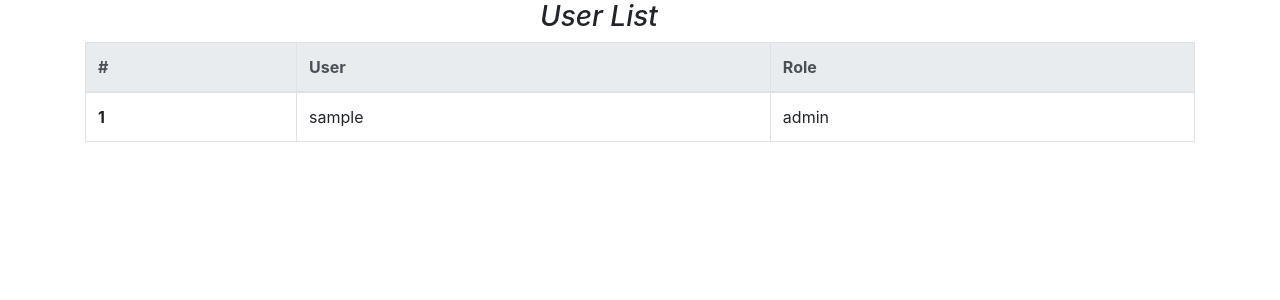
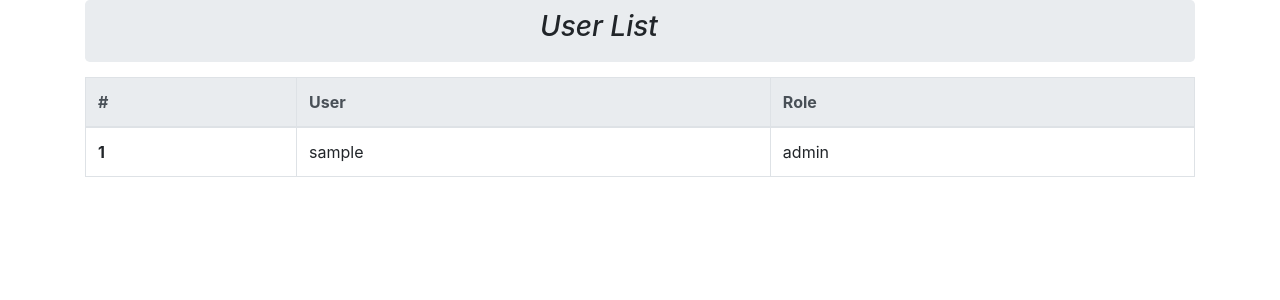
Before and after one commit to evgenyss/investing, a Flask app: page /admin/ in a window 1280 px wide. Shown: the part 58-358 px from the top of the page. Run offline with Flask 2, Linux system fonts and the light colour scheme; the visitor is signed in with stand-in values (Sample User, id 1); data comes from the database, SQL or seed files in the repository; some libraries are stand-ins or nearby versions.

Commit message:
Add jumbotron style for header

```diff
--- a/webapp/templates/base.html
+++ b/webapp/templates/base.html
@@ -15,7 +15,10 @@
     {% include 'menu.html' %}
 
     <div class="container">
-    <h3 class="mx-auto font-italic" style="width: 200px;"> {{ page_title }}</h3>
+
+    <div class="jumbotron" style="padding-top: 10px; padding-bottom: 10px; margin-bottom: 15px">
+      <h3 class="mx-auto font-italic" style="width: 200px;"> {{ page_title }}</h3>
+    </div>
 
     {% include 'flashes.html' %}
 
```
